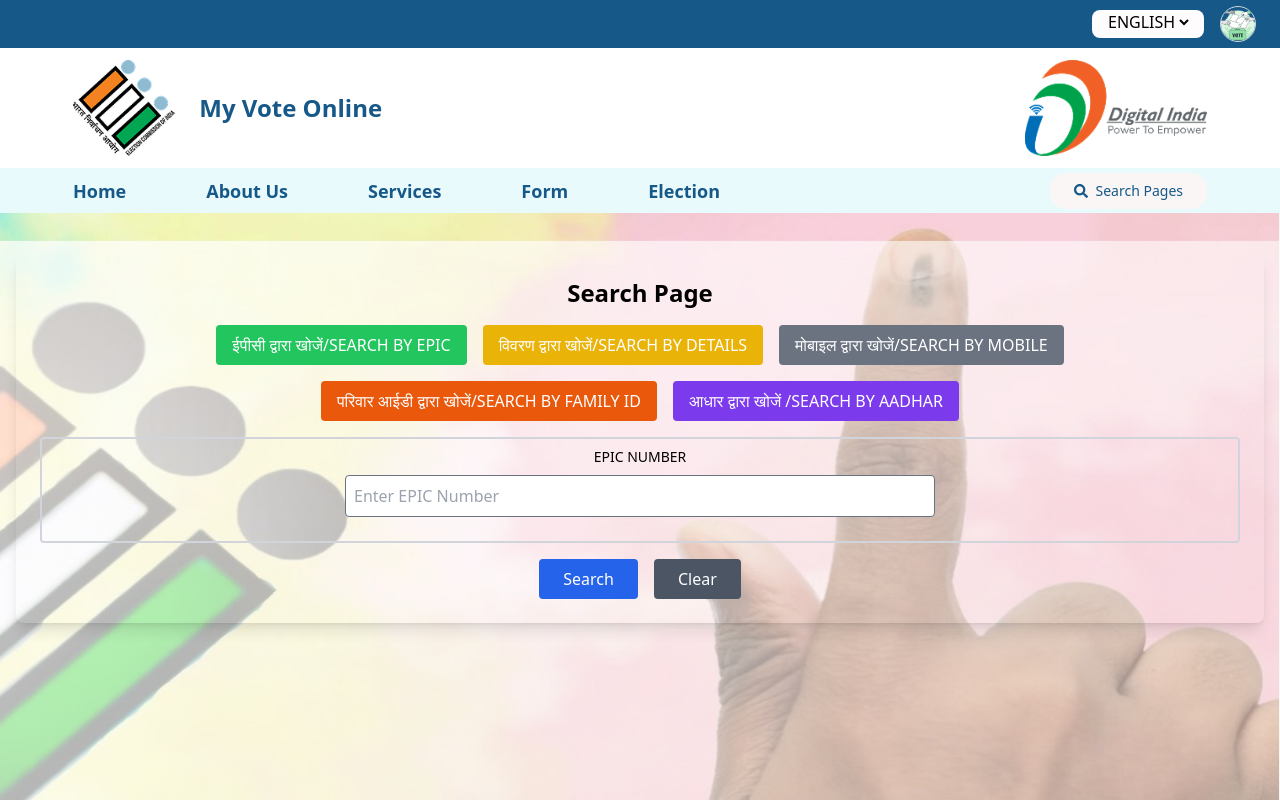
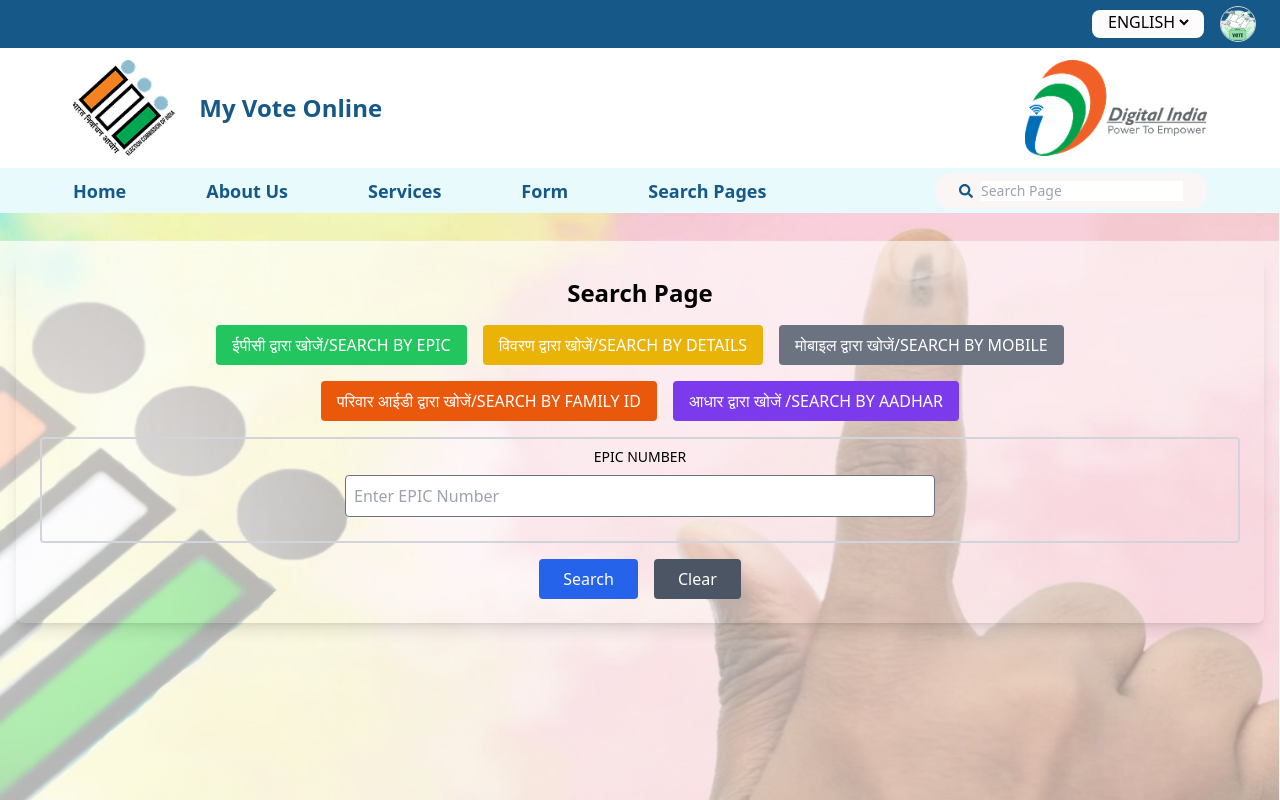
Before and after one commit to Prakashsuryaa/Myvoteonline, a React (Create React App) app in the folder frontend/: page /search-page in a window 1280 px wide. Shown: the top 800 px of the page. Built offline with nearby package versions, Linux system fonts and the light colour scheme.

Commit message:
add navigation

```diff
--- a/frontend/src/component/navbar.jsx
+++ b/frontend/src/component/navbar.jsx
@@ -3,8 +3,10 @@ import { FaSearch, FaBars, FaTimes } from "react-icons/fa";
 import img from "../../src/images/Img1.png";
 import img3 from "../../src/images/img3.png";
 import img4 from "../../src/images/img4.png";
+import { useNavigate } from "react-router-dom";
 
 const Navbar = () => {
+  const navigate = useNavigate();
   const [open, setOpen] = useState(false);
   const [menuOpen, setMenuOpen] = useState(false);
 
@@ -71,20 +73,22 @@ const Navbar = () => {
         <button className="md:hidden text-[#165887]" onClick={() => setMenuOpen(!menuOpen)}>
           {menuOpen ? <FaTimes size={24} /> : <FaBars size={24} />}
         </button>
-        <ul
-          className={`md:flex md:space-x-10 lg:space-x-20 text-lg font-semibold cursor-pointer absolute md:static bg-[#E8FAFC] md:bg-transparent w-full md:w-auto left-0 top-12 md:top-0 transition-all duration-300 ease-in-out ${
-            menuOpen ? "block" : "hidden"
-          }`}
-        >
-          {["Home", "About Us", "Services", "Form", "Election"].map((item) => (
-            <li key={item} className="px-4 py-2 md:px-0 md:py-0 hover:bg-gray-200 md:hover:bg-transparent">
-              {item}
+        <ul className="flex space-x-20 text-lg font-semibold cursor-pointer">
+          {[
+            { name: "Home", path: "/dashboard" },
+            { name: "About Us", path: "/aboutus" },
+            { name: "Services", path: "/services" },
+            { name: "Form", path: "/form" },
+            { name: "Search Pages", path: "/search-page" },
+          ].map((item) => (
+            <li key={item.name} onClick={() => navigate(item.path)} className="hover:text-blue-700 transition">
+              {item.name}
             </li>
           ))}
         </ul>
         <button className="hidden md:flex items-center gap-2 text-[#165887] text-sm px-4 md:px-6 py-2 rounded-2xl bg-[#FBF6F6]">
           <FaSearch aria-label="Search" />
-          <span>Search Pages</span>
+          <input type="search" placeholder="Search Page" className="border-none outline-none" />
         </button>
       </nav>
     </>
```
